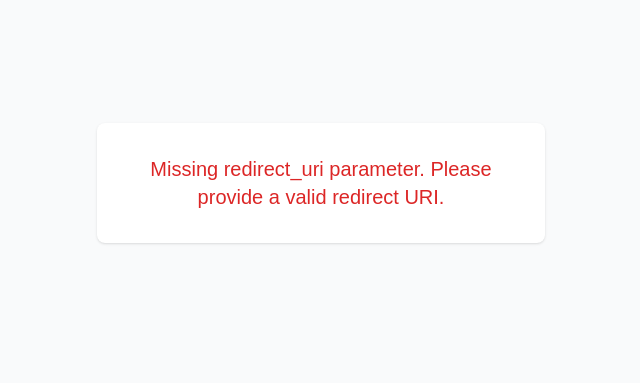
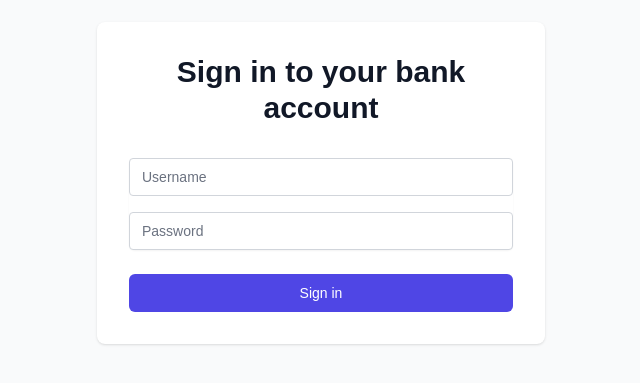
Before and after one commit to Rutter/bank-feeds-demo, a Next.js app: page /login in a window 1280 px wide. Shown: the part 217-600 px from the top of the page, without its empty margins (319-959 px from the left). Built offline with nearby package versions, Linux system fonts and the light colour scheme.

Commit message:
update wording

```diff
--- a/src/app/login/page.tsx
+++ b/src/app/login/page.tsx
@@ -15,20 +15,5 @@ export default function LoginPage() {
     );
   };
 
-  return (
-    <div>
-      {redirectUri ? (
-        <BankFeedsLogin onSuccess={handleLoginSuccess} />
-      ) : (
-        <div className="min-h-screen flex items-center justify-center bg-gray-50">
-          <div className="max-w-md w-full space-y-8 p-8 bg-white rounded-lg shadow">
-            <h2 className="text-center text-xl text-red-600">
-              Missing redirect_uri parameter. Please provide a valid redirect
-              URI.
-            </h2>
-          </div>
-        </div>
-      )}
-    </div>
-  );
+  return <BankFeedsLogin onSuccess={handleLoginSuccess} />;
 }
--- a/src/components/BankFeedsLogin.tsx
+++ b/src/components/BankFeedsLogin.tsx
@@ -40,11 +40,8 @@ export default function BankFeedsLogin({ onSuccess }) {
       <div className="max-w-md w-full space-y-8 p-8 bg-white rounded-lg shadow">
         <div>
           <h2 className="text-center text-3xl font-extrabold text-gray-900">
-            Sign in to your account
+            Sign in to your bank account
           </h2>
-          <p className="mt-2 text-center text-sm text-gray-600">
-            To connect your bank feed
-          </p>
         </div>
 
         {error && (
```
